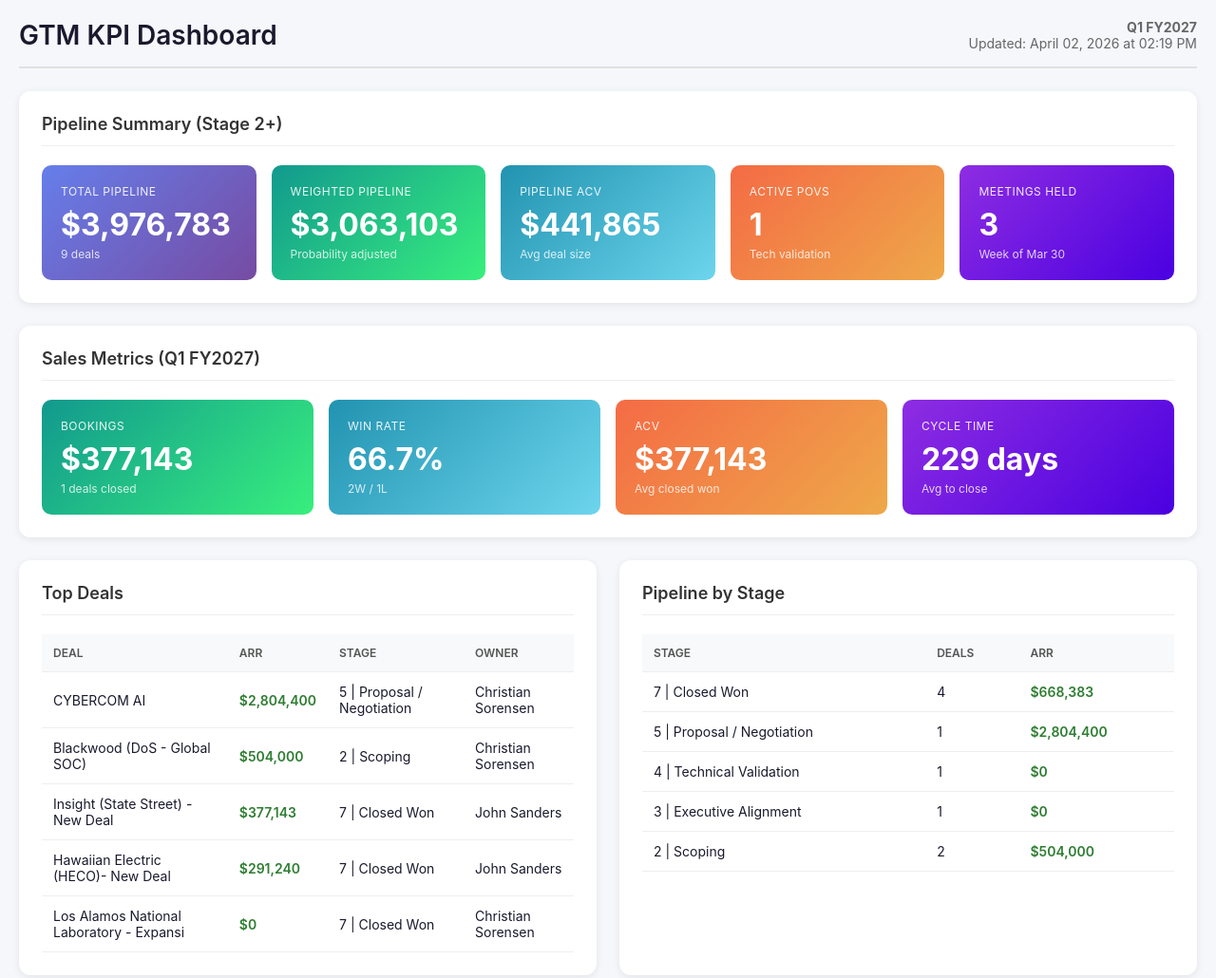
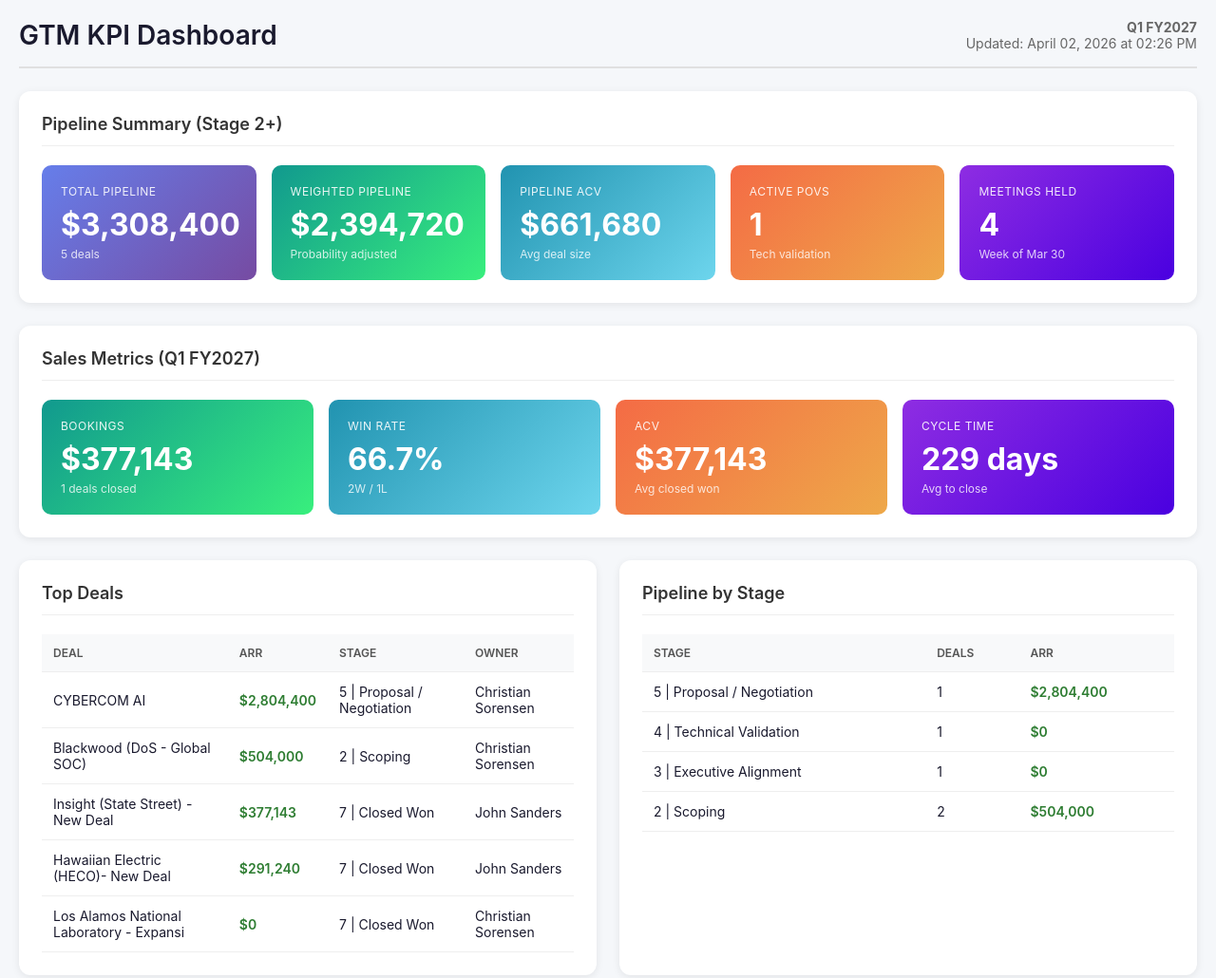
Before and after one commit to mattamadea-blip/gtm-dashboard, a plain HTML site: page index.html in a window 1280 px wide. Shown: the top 1030 px of the page at 95% size. Drawn offline with Linux system fonts and the light colour scheme.

Commit message:
Update dashboard 2026-04-02 14:26

```diff
--- a/index.html
+++ b/index.html
@@ -124,7 +124,7 @@
         <h1>GTM KPI Dashboard</h1>
         <div class="meta">
             <div><strong>Q1 FY2027</strong></div>
-            <div>Updated: April 02, 2026 at 02:19 PM</div>
+            <div>Updated: April 02, 2026 at 02:26 PM</div>
         </div>
     </div>
 
@@ -134,17 +134,17 @@
         <div class="kpi-grid">
             <div class="kpi-card">
                 <div class="label">Total Pipeline</div>
-                <div class="value">$3,976,783</div>
-                <div class="sub">9 deals</div>
+                <div class="value">$3,308,400</div>
+                <div class="sub">5 deals</div>
             </div>
             <div class="kpi-card green">
                 <div class="label">Weighted Pipeline</div>
-                <div class="value">$3,063,103</div>
+                <div class="value">$2,394,720</div>
                 <div class="sub">Probability adjusted</div>
             </div>
             <div class="kpi-card blue">
                 <div class="label">Pipeline ACV</div>
-                <div class="value">$441,865</div>
+                <div class="value">$661,680</div>
                 <div class="sub">Avg deal size</div>
             </div>
             <div class="kpi-card orange">
@@ -154,7 +154,7 @@
             </div>
             <div class="kpi-card purple">
                 <div class="label">Meetings Held</div>
-                <div class="value">3</div>
+                <div class="value">4</div>
                 <div class="sub">Week of Mar 30</div>
             </div>
         </div>
@@ -247,11 +247,6 @@
                     </tr>
                 </thead>
                 <tbody>
-                    <tr>
-                        <td>7 | Closed Won</td>
-                        <td>4</td>
-                        <td class="amount">$668,383</td>
-                    </tr>
                     <tr>
                         <td>5 | Proposal / Negotiation</td>
                         <td>1</td>
```
